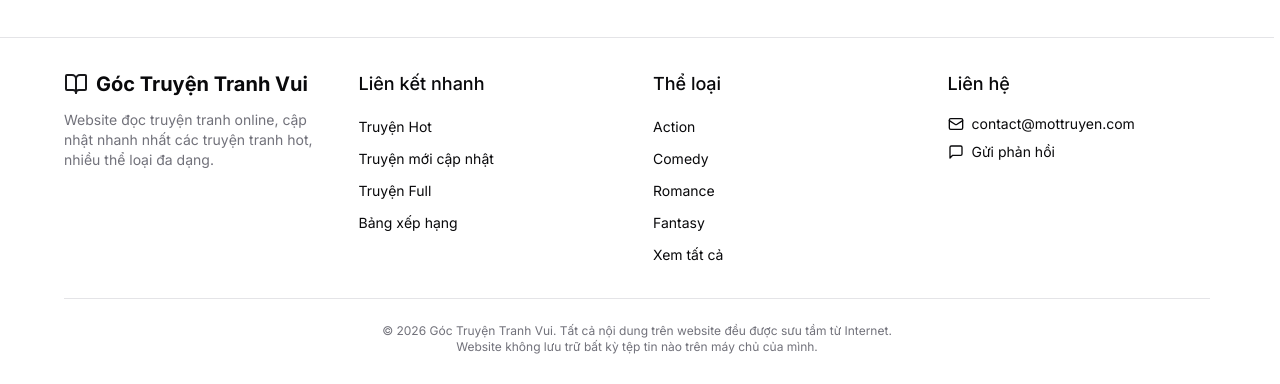
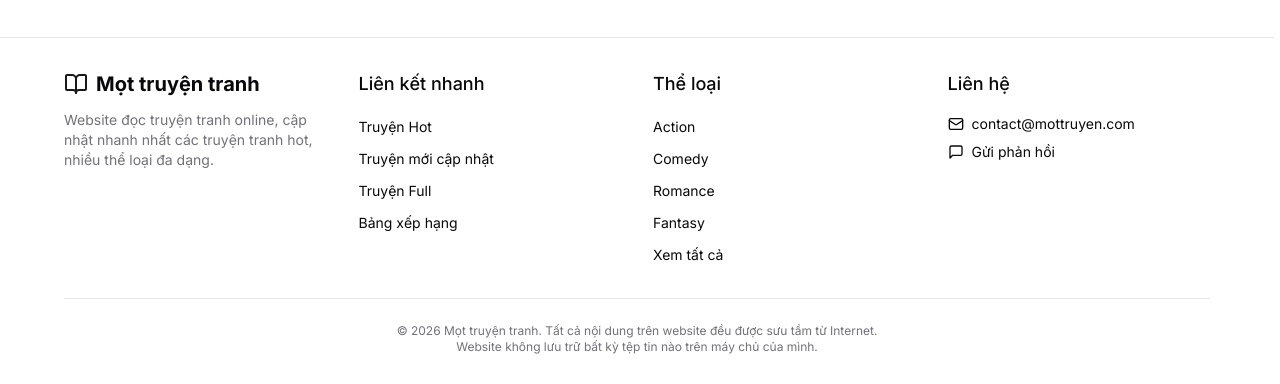
Before and after one commit to minhtri2702/mot-frontend, a Next.js app: page / in a window 1280 px wide. Shown: the part 413-797 px from the top of the page. Built offline with nearby package versions, Linux system fonts and the light colour scheme; no server answers.

Commit message:
cchandpoi

```diff
--- a/src/components/footer.tsx
+++ b/src/components/footer.tsx
@@ -9,7 +9,7 @@ export default function Footer() {
           <div className="space-y-3">
             <div className="flex items-center">
               <BookOpen className="h-6 w-6 text-primary mr-2" />
-              <span className="font-bold text-xl">Góc Truyện Tranh Vui</span>
+              <span className="font-bold text-xl">Mọt truyện tranh</span>
             </div>
             <p className="text-sm text-muted-foreground">
               Website đọc truyện tranh online, cập nhật nhanh nhất các truyện tranh hot, nhiều thể loại đa dạng.
@@ -75,7 +75,7 @@ export default function Footer() {
             <ul className="space-y-2">
               <li className="flex items-center">
                 <Mail className="h-4 w-4 mr-2" />
-                <a href="mailto:contact@goctruyentranhvui.com" className="text-sm hover:text-primary">
+                <a href="mailto:contact@mottruyentranh.com" className="text-sm hover:text-primary">
                   contact@mottruyen.com
                 </a>
               </li>
@@ -90,7 +90,7 @@ export default function Footer() {
         </div>
         <div className="mt-8 border-t pt-6">
           <p className="text-center text-xs text-muted-foreground">
-            &copy; {new Date().getFullYear()} Góc Truyện Tranh Vui. Tất cả nội dung trên website đều được sưu tầm từ Internet.
+            &copy; {new Date().getFullYear()} Mọt truyện tranh. Tất cả nội dung trên website đều được sưu tầm từ Internet.
             <br />
             Website không lưu trữ bất kỳ tệp tin nào trên máy chủ của mình.
           </p>
```
